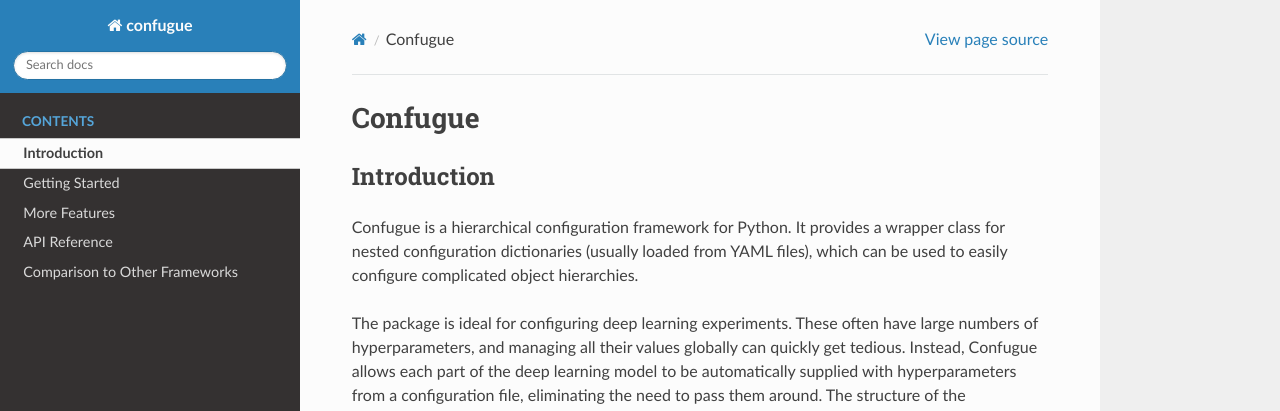
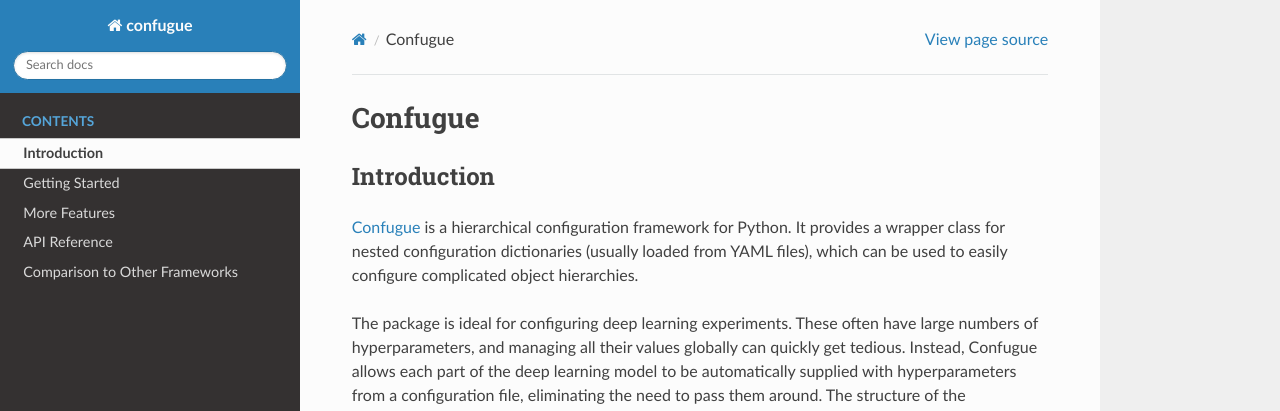
Before and after one commit to cifkao/confugue, a Sphinx documentation site: the page built from docs/index.rst, in a window 1280 px wide and 900 px high. Shown: the top 411 px of the window. Built offline with Sphinx 7.4.7 and the Read the Docs theme 2.0.0, drawn with Linux system fonts in a browser that asks for light colours; some of the changed lines change nothing that is shown.

Commit message:
Include GitHub link in docs

```diff
--- a/docs/index.rst
+++ b/docs/index.rst
@@ -4,7 +4,7 @@
 Introduction
 ------------
 
-Confugue is a hierarchical configuration framework for Python. It provides a wrapper class for nested configuration dictionaries (usually loaded from YAML files), which can be used to easily configure complicated object hierarchies.
+`Confugue <https://github.com/cifkao/confugue>`_ is a hierarchical configuration framework for Python. It provides a wrapper class for nested configuration dictionaries (usually loaded from YAML files), which can be used to easily configure complicated object hierarchies.
 
 The package is ideal for configuring deep learning experiments. These often have large numbers of hyperparameters, and managing all their values globally can quickly get tedious. Instead, Confugue allows each part of the deep learning model to be automatically supplied with hyperparameters from a configuration file, eliminating the need to pass them around. The structure of the configuration file follows the hierarchy of the model architecture; for example, if the model has multiple encoders consisting of several layers, then each layer will have its section in the configuration file, nested under the corresponding encoder section.
 
```
